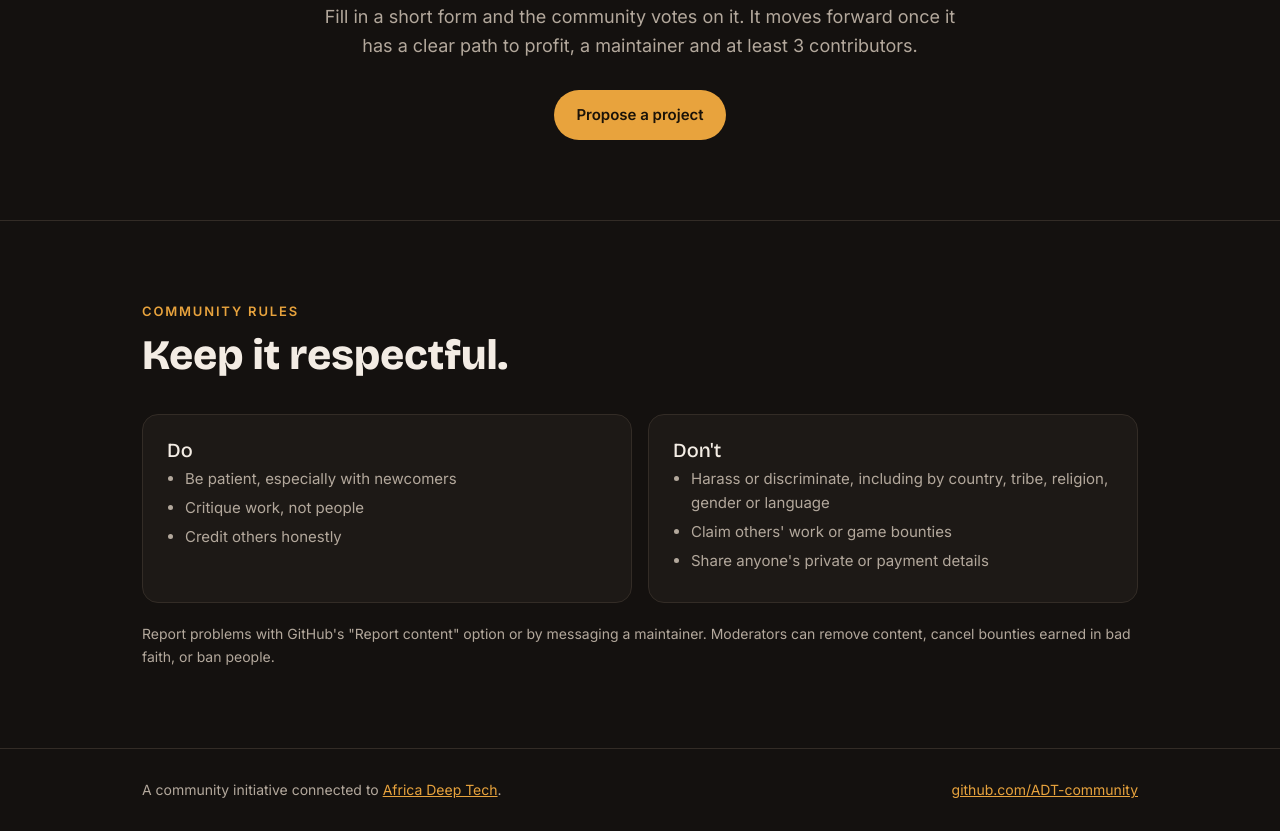
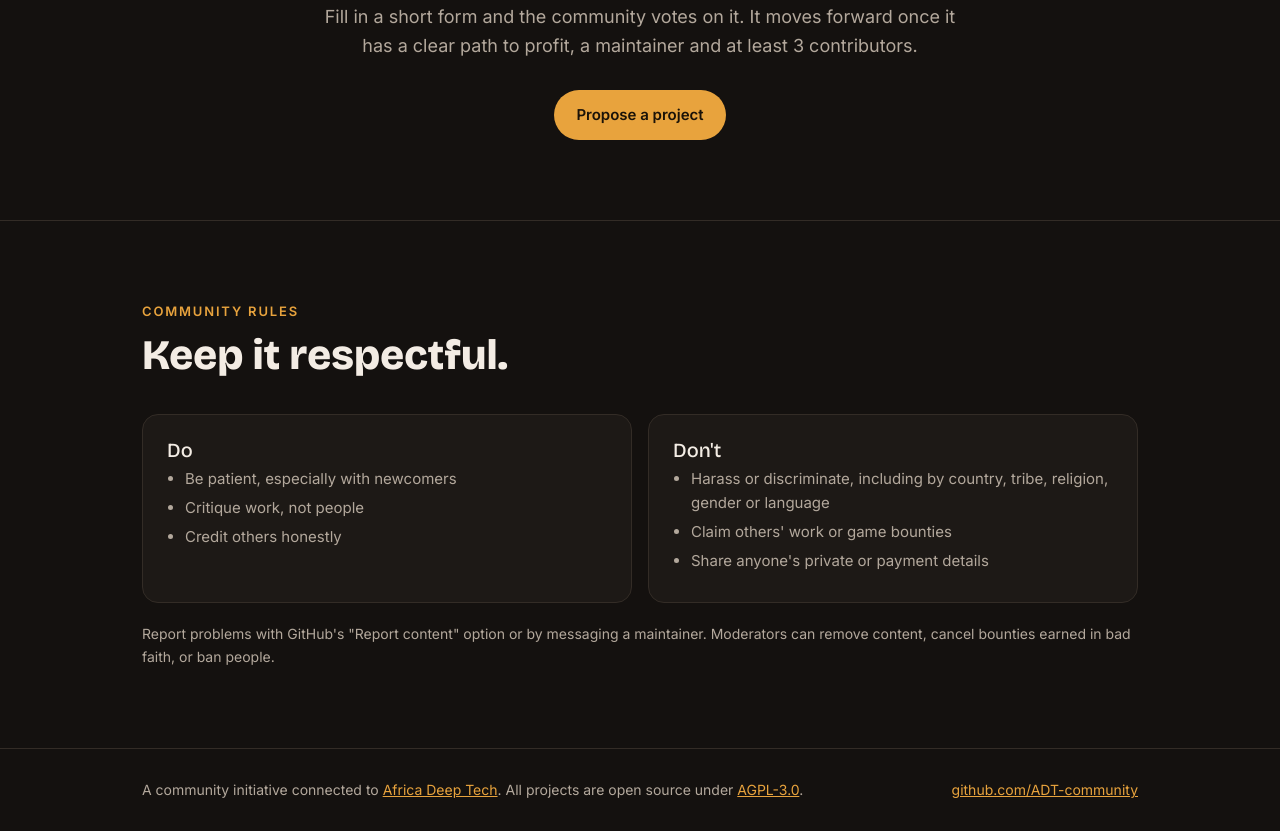
Before and after one commit to ADT-community/adt-community.github.io, a plain HTML site: page index.html in a window 1280 px wide. Shown: the part 3722-4553 px from the top of the page. Drawn offline with nearby package versions, Linux system fonts and the light colour scheme.

Commit message:
Add AGPL-3.0 license
Co-Authored-By: Claude Opus 5.5 <noreply@anthropic.com>
Claude-Session: https://claude.ai/code/session_01Ka9SV6i7GvX6CHuiBsFSRp

```diff
--- a/index.html
+++ b/index.html
@@ -259,7 +259,7 @@
 </div></section>
 
 <footer><div class="wrap">
-  <span>A community initiative connected to <a href="https://africadeeptech.org">Africa Deep Tech</a>.</span>
+  <span>A community initiative connected to <a href="https://africadeeptech.org">Africa Deep Tech</a>. All projects are open source under <a href="https://www.gnu.org/licenses/agpl-3.0.html">AGPL-3.0</a>.</span>
   <a href="https://github.com/ADT-community">github.com/ADT-community</a>
 </div></footer>
 
```
Also changed, not shown: 3 other files.
